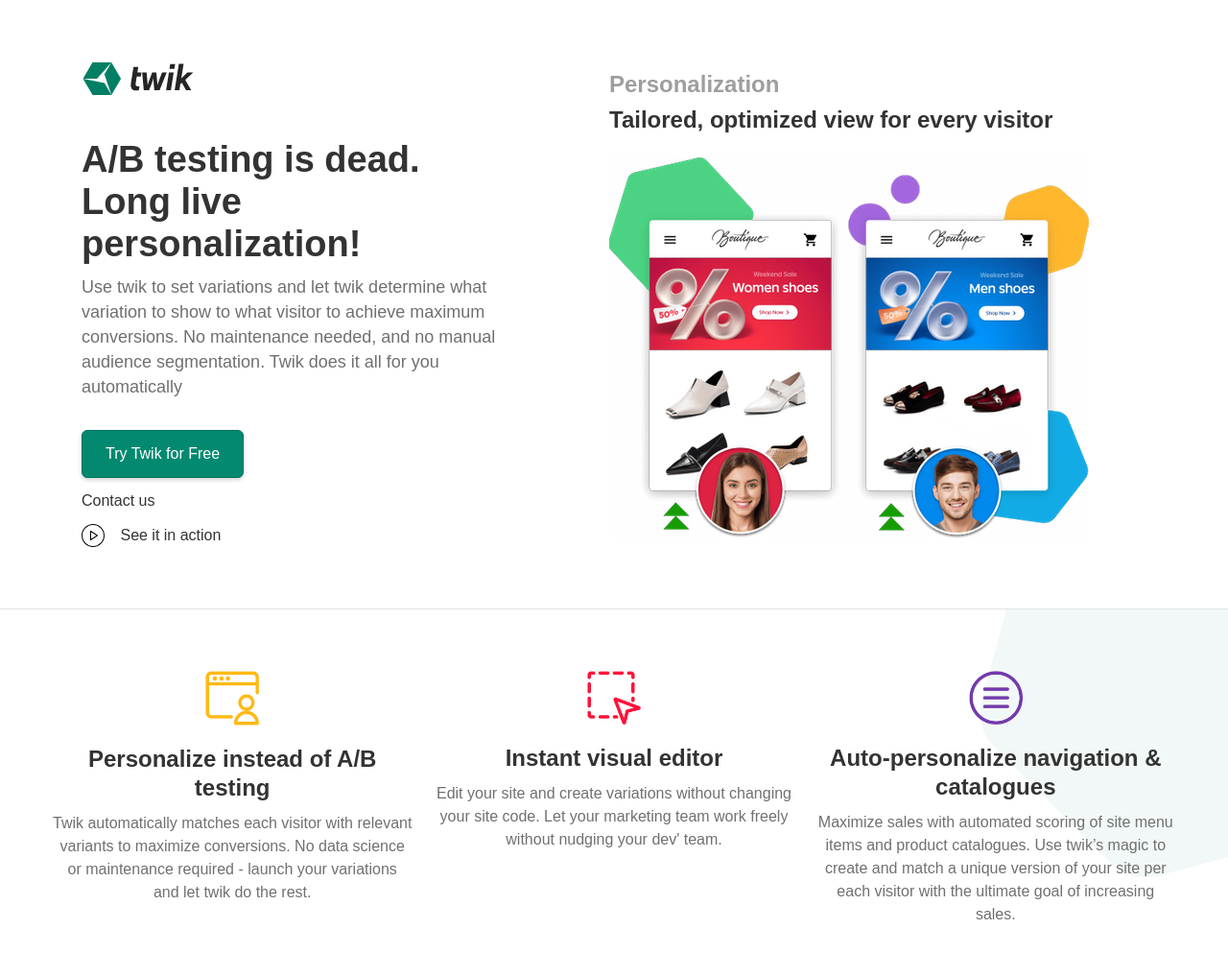
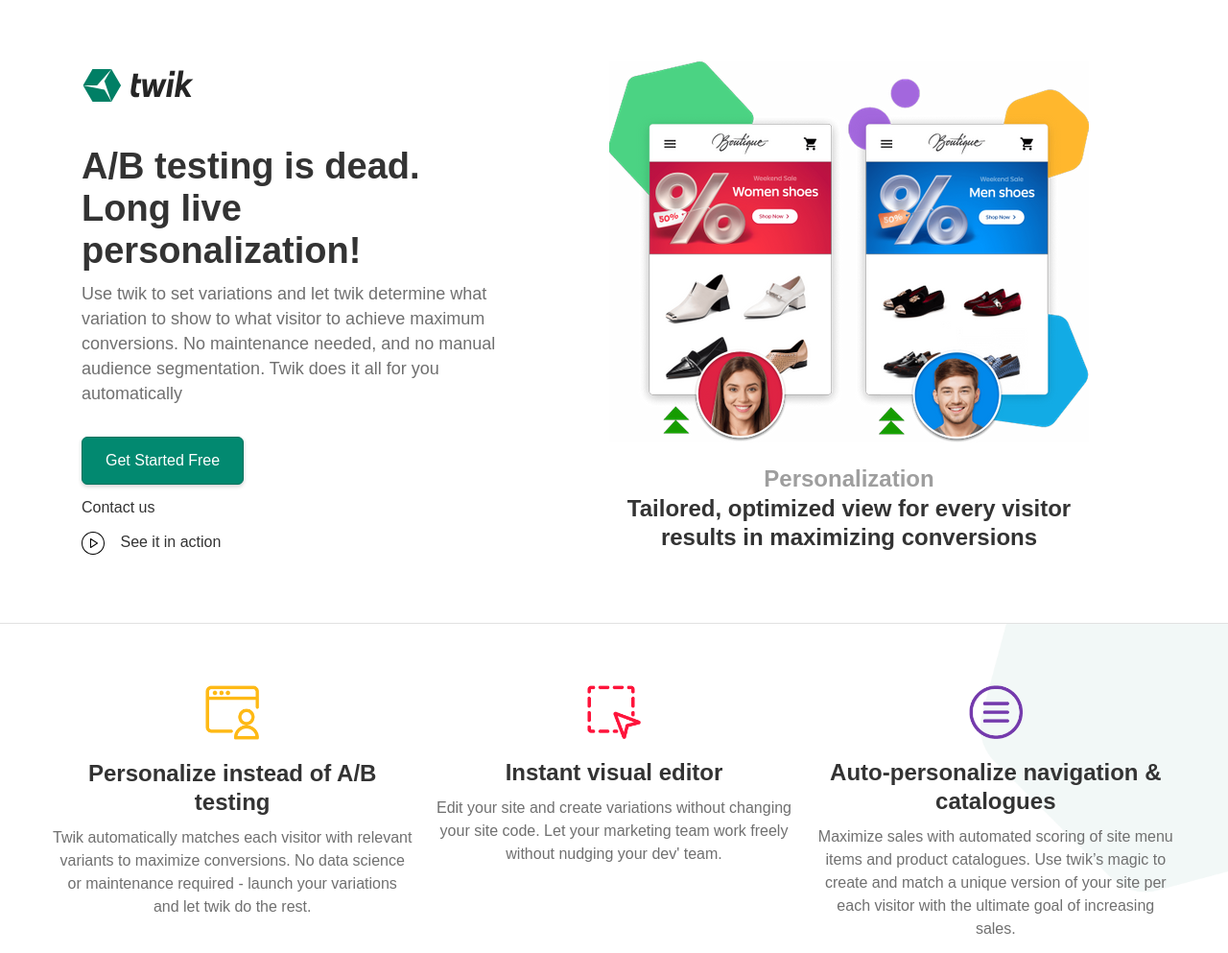
Before and after one commit to danielunited/twik-lp-marketers, a plain HTML site: page index.html in a window 1280 px wide. Shown: the top 993 px of the page at 96% size. Drawn offline with nearby package versions, Linux system fonts and the light colour scheme; a script that the page names is missing.

Commit message:
updated slider text
according to avi remarks

```diff
--- a/css/twik-lp-marketers.webflow.css
+++ b/css/twik-lp-marketers.webflow.css
@@ -219,7 +219,6 @@ p {
 
 .text-block {
   display: inline-block;
-  cursor: pointer;
 }
 
 .play-video {
@@ -290,6 +289,7 @@ p {
 
 .image-7 {
   width: 500px;
+  margin-bottom: 24px;
 }
 
 .div-block-6 {
@@ -308,11 +308,33 @@ p {
   color: #9e9e9e;
   font-size: 24px;
   line-height: 28px;
-  font-weight: 700;
+  font-weight: 600;
 }
 
 .heading {
-  margin-bottom: 24px;
+  margin-top: 2px;
+  font-weight: 600;
+  text-align: center;
+}
+
+.div-block-7 {
+  display: -webkit-box;
+  display: -webkit-flex;
+  display: -ms-flexbox;
+  display: flex;
+  -webkit-box-orient: vertical;
+  -webkit-box-direction: normal;
+  -webkit-flex-direction: column;
+  -ms-flex-direction: column;
+  flex-direction: column;
+  -webkit-box-pack: center;
+  -webkit-justify-content: center;
+  -ms-flex-pack: center;
+  justify-content: center;
+  -webkit-box-align: center;
+  -webkit-align-items: center;
+  -ms-flex-align: center;
+  align-items: center;
 }
 
 .white-text {
@@ -386,8 +408,12 @@ p {
 }
 
 .div-block-8 {
+  margin-top: 18px;
   display: none;
-  margin-top: 18px;
+}
+
+.contact-us {
+  cursor: pointer;
 }
 
 @media screen and (max-width: 991px) {
--- a/index.html
+++ b/index.html
@@ -31,7 +31,7 @@
       <div class="container w-container"><img src="images/twik-logo-svg.svg" loading="lazy" alt="" class="image-3">
         <h1>A/B testing is dead.<br>Long live personalization!</h1>
         <p class="paragraph">Use twik to set variations and let twik determine what variation to show to what visitor to achieve maximum conversions. No maintenance needed, and no manual audience segmentation. Twik does it all for you automatically</p>
-        <a href="https://accounts.google.com/o/oauth2/auth/oauthchooseaccount?response_type=code&access_type=offline&client_id=496673480121-8jm728bm1d6lk99sbq18ukj1d43oo3ks.apps.googleusercontent.com&redirect_uri=https%3A%2F%2Fapi.twik.io%2Foauth2callback&state=%7B%22referer%22%3A%22%22%2C%22origin%22%3A%22https%3A%5C%2F%5C%2Fwww.twik.io%5C%2F%22%7D&scope=https%3A%2F%2Fwww.googleapis.com%2Fauth%2Fuserinfo.email%20https%3A%2F%2Fwww.googleapis.com%2Fauth%2Fuserinfo.profile&include_granted_scopes=true&prompt=consent&flowName=GeneralOAuthFlow" class="cta w-button">Try Twik for Free</a>
+        <a href="https://accounts.google.com/o/oauth2/auth/oauthchooseaccount?response_type=code&access_type=offline&client_id=496673480121-8jm728bm1d6lk99sbq18ukj1d43oo3ks.apps.googleusercontent.com&redirect_uri=https%3A%2F%2Fapi.twik.io%2Foauth2callback&state=%7B%22referer%22%3A%22%22%2C%22origin%22%3A%22https%3A%5C%2F%5C%2Fwww.twik.io%5C%2F%22%7D&scope=https%3A%2F%2Fwww.googleapis.com%2Fauth%2Fuserinfo.email%20https%3A%2F%2Fwww.googleapis.com%2Fauth%2Fuserinfo.profile&include_granted_scopes=true&prompt=consent&flowName=GeneralOAuthFlow" class="cta w-button">Get Started Free</a>
         <div class="div-block">
           <div>
             <div class="text-block contact-us">Contact us</div>
@@ -44,8 +44,7 @@
         </div>
         <div class="div-block-8 contact-us-form">
           <div class="w-form">
-            <form action="https://docs.google.com/forms/u/1/d/e/1FAIpQLSdPWt6rGyiVS-eheWo6n3knuIWjTaqSKR0dnBMAFRJ6oUo-aw/formResponse" target="_self" method="POST" id="mG61Hd">
-              <input type="text" class="text-field w-input" maxlength="256" name="entry.438094567" data-name="Name" placeholder="Name" id="name" required=""><input type="email" class="text-field w-input" maxlength="256" name="entry.851551302" data-name="Email" placeholder="Email" id="email" required=""><input type="text" class="text-field w-input" maxlength="256" name="entry.1400135508" data-name="website" placeholder="Website" id="website" required=""><input type="submit" value="Send a message" data-wait="Please wait..." class="submit-button cta w-button"></form>
+            <form id="email-form" name="email-form" data-name="Email Form"><input type="text" class="text-field w-input" maxlength="256" name="name" data-name="Name" placeholder="Name" id="name" required=""><input type="email" class="text-field w-input" maxlength="256" name="email" data-name="Email" placeholder="Email" id="email" required=""><input type="text" class="text-field w-input" maxlength="256" name="website" data-name="website" placeholder="Website" id="website" required=""><input type="submit" value="Send a message" data-wait="Please wait..." class="submit-button cta w-button"></form>
             <div class="w-form-done">
               <div>Thank you! Your submission has been received!</div>
             </div>
@@ -59,17 +58,17 @@
         <div class="w-slider-mask">
           <div class="w-slide">
             <div class="div-block-6">
-              <div class="div-block-7">
+              <div class="div-block-7"><img src="images/il2.png" loading="lazy" sizes="(max-width: 479px) 100vw, 500px" srcset="images/il2-p-500.png 500w, images/il2.png 2282w" alt="" class="image-7">
                 <div class="text-block-2">A/B Testing</div>
-                <h3 class="heading">One &quot;winning&quot; version for all visitors<br></h3><img src="images/il2.png" loading="lazy" sizes="(max-width: 479px) 100vw, 500px" srcset="images/il2-p-500.png 500w, images/il2.png 2282w" alt="" class="image-7">
+                <h3 class="heading">One &quot;winning&quot; version for all visitors<br>results in losing some of the audience<br></h3>
               </div>
             </div>
           </div>
           <div class="w-slide">
             <div class="div-block-6">
-              <div class="div-block-7">
+              <div class="div-block-7"><img src="images/il1.png" loading="lazy" sizes="(max-width: 479px) 100vw, 500px" srcset="images/il1-p-500.png 500w, images/il1-p-800.png 800w, images/il1.png 2282w" alt="" class="image-7">
                 <div class="text-block-2">Personalization</div>
-                <h3 class="heading">Tailored, optimized view for every visitor<br></h3><img src="images/il1.png" loading="lazy" sizes="(max-width: 479px) 100vw, 500px" srcset="images/il1-p-500.png 500w, images/il1-p-800.png 800w, images/il1.png 2282w" alt="" class="image-7">
+                <h3 class="heading">Tailored, optimized view for every visitor<br>results in maximizing conversions<br></h3>
               </div>
             </div>
           </div>
@@ -119,7 +118,7 @@
       <div class="text-center white-text">
         <h1>Ready to start? It&#x27;s free.</h1>
         <p class="white-text mb36">Our freemium model lets you get started quickly and pay as you grow<br></p>
-        <a href="https://accounts.google.com/o/oauth2/auth/oauthchooseaccount?response_type=code&access_type=offline&client_id=496673480121-8jm728bm1d6lk99sbq18ukj1d43oo3ks.apps.googleusercontent.com&redirect_uri=https%3A%2F%2Fapi.twik.io%2Foauth2callback&state=%7B%22referer%22%3A%22%22%2C%22origin%22%3A%22https%3A%5C%2F%5C%2Fwww.twik.io%5C%2F%22%7D&scope=https%3A%2F%2Fwww.googleapis.com%2Fauth%2Fuserinfo.email%20https%3A%2F%2Fwww.googleapis.com%2Fauth%2Fuserinfo.profile&include_granted_scopes=true&prompt=consent&flowName=GeneralOAuthFlow" class="cta white-btn w-button">Try Twik for Free</a>
+        <a href="https://accounts.google.com/o/oauth2/auth/oauthchooseaccount?response_type=code&access_type=offline&client_id=496673480121-8jm728bm1d6lk99sbq18ukj1d43oo3ks.apps.googleusercontent.com&redirect_uri=https%3A%2F%2Fapi.twik.io%2Foauth2callback&state=%7B%22referer%22%3A%22%22%2C%22origin%22%3A%22https%3A%5C%2F%5C%2Fwww.twik.io%5C%2F%22%7D&scope=https%3A%2F%2Fwww.googleapis.com%2Fauth%2Fuserinfo.email%20https%3A%2F%2Fwww.googleapis.com%2Fauth%2Fuserinfo.profile&include_granted_scopes=true&prompt=consent&flowName=GeneralOAuthFlow" class="cta white-btn w-button">Get Started Free</a>
         <div class="div-block">
           <div>
             <div class="text-block contact-us">Contact us</div>
@@ -181,7 +180,7 @@
       <div class="text-center">
         <h1>Make it personal</h1>
         <p class="mb36">Start free, pay as you grow<br></p>
-        <a href="https://accounts.google.com/o/oauth2/auth/oauthchooseaccount?response_type=code&access_type=offline&client_id=496673480121-8jm728bm1d6lk99sbq18ukj1d43oo3ks.apps.googleusercontent.com&redirect_uri=https%3A%2F%2Fapi.twik.io%2Foauth2callback&state=%7B%22referer%22%3A%22%22%2C%22origin%22%3A%22https%3A%5C%2F%5C%2Fwww.twik.io%5C%2F%22%7D&scope=https%3A%2F%2Fwww.googleapis.com%2Fauth%2Fuserinfo.email%20https%3A%2F%2Fwww.googleapis.com%2Fauth%2Fuserinfo.profile&include_granted_scopes=true&prompt=consent&flowName=GeneralOAuthFlow" class="cta w-button">Try Twik for Free</a>
+        <a href="https://accounts.google.com/o/oauth2/auth/oauthchooseaccount?response_type=code&access_type=offline&client_id=496673480121-8jm728bm1d6lk99sbq18ukj1d43oo3ks.apps.googleusercontent.com&redirect_uri=https%3A%2F%2Fapi.twik.io%2Foauth2callback&state=%7B%22referer%22%3A%22%22%2C%22origin%22%3A%22https%3A%5C%2F%5C%2Fwww.twik.io%5C%2F%22%7D&scope=https%3A%2F%2Fwww.googleapis.com%2Fauth%2Fuserinfo.email%20https%3A%2F%2Fwww.googleapis.com%2Fauth%2Fuserinfo.profile&include_granted_scopes=true&prompt=consent&flowName=GeneralOAuthFlow" class="cta w-button">Get Started Free</a>
         <div class="div-block">
           <div>
             <div class="text-block contact-us">Contact us</div>
```
